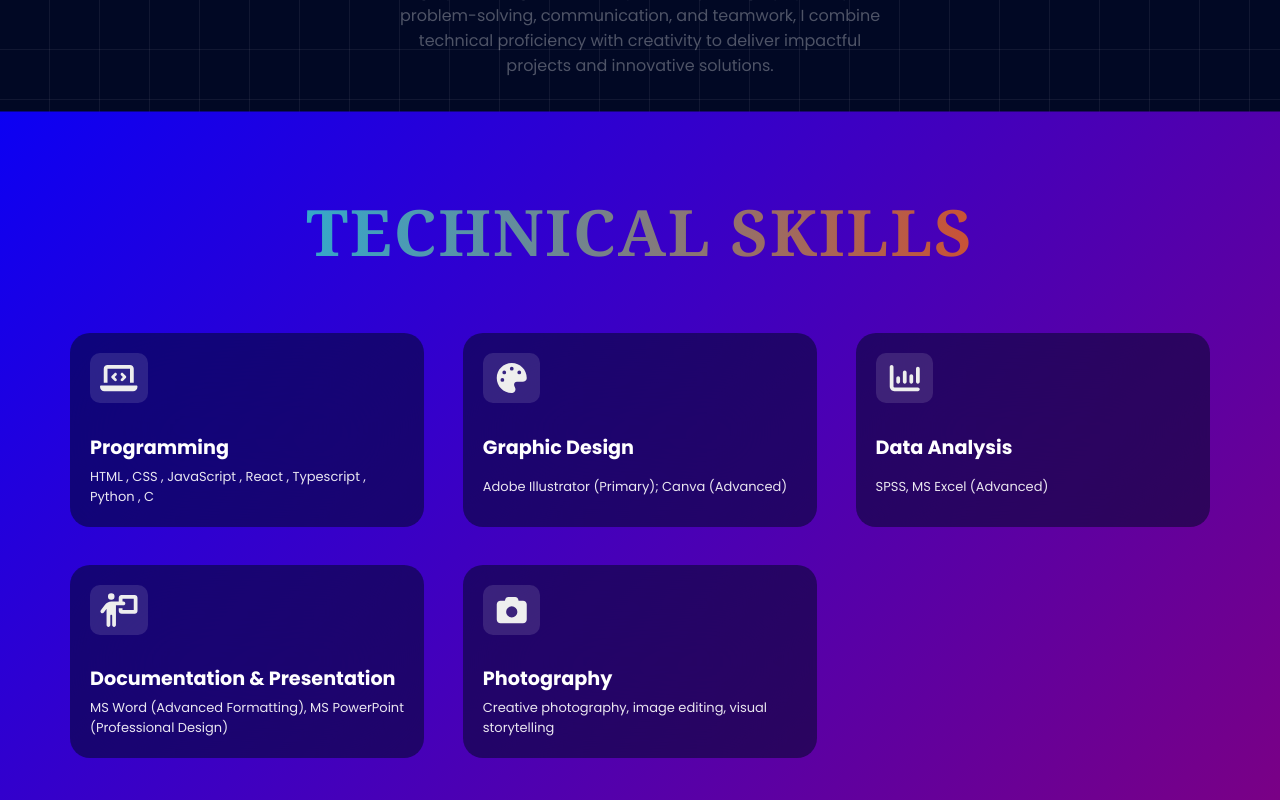
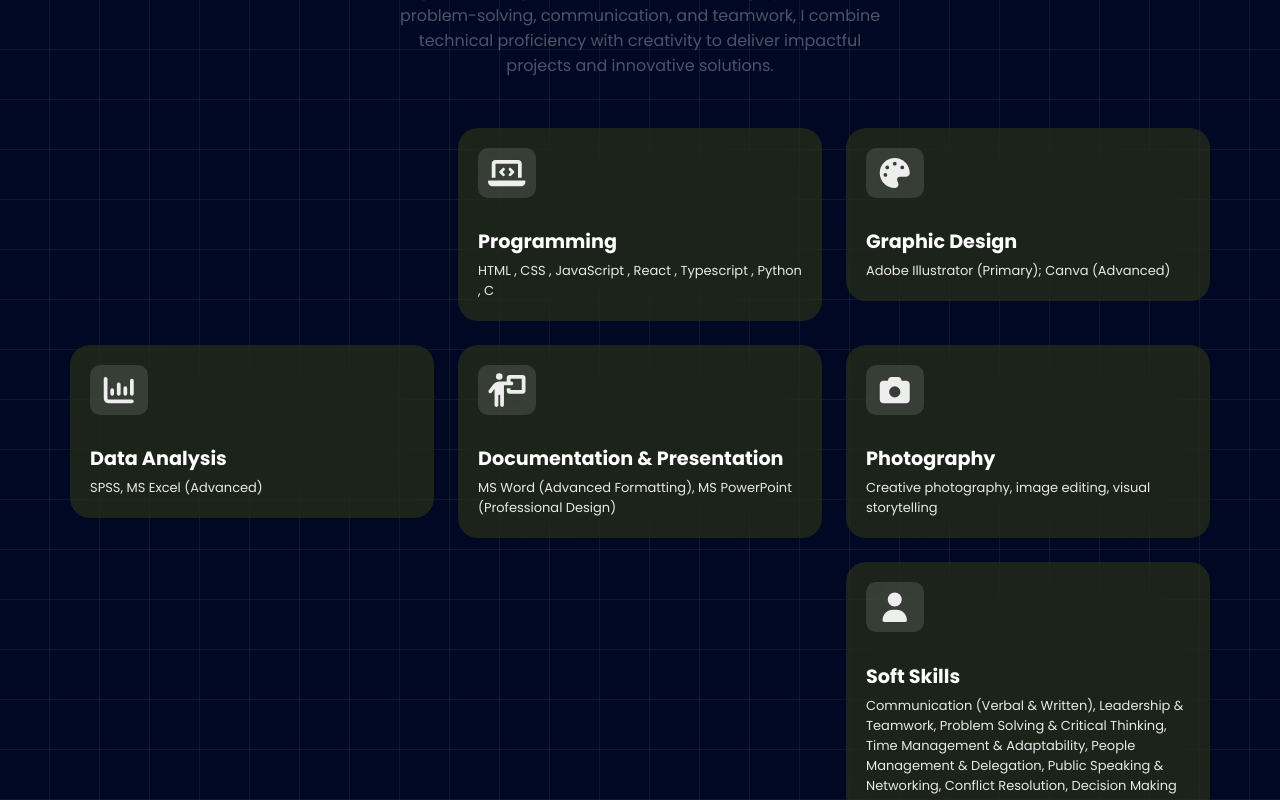
Before and after one commit to thornob/portfolio, a React (Create React App) app: page / in a window 1280 px wide. Shown: the part 1100-1900 px from the top of the page. Built offline with nearby package versions, Linux system fonts and the light colour scheme; a web font is replaced by a local one.

Commit message:
skill page re-organize

```diff
--- a/src/App.css
+++ b/src/App.css
@@ -187,51 +187,71 @@ section.skills {
         font-size: 1rem;
     }
 
-    .list h2 {
-        grid-column: 1 / -1;
-        display: block;
-        width: 100%;
-        text-align: center;
+    .list h2.technical-skills {
+    display: inline-block;
+    vertical-align: top;
+    margin-right: 20px;
+    text-align: left;       /* Align titles to the left */
+    padding-left: 10px;     /* Optional: add some left spacing */
     word-break: break-word;
     white-space: normal;
     overflow: visible;
-        font-size: clamp(2.5rem, 5vw, 6rem);
-        margin: 60px 0 20px;
+    font-size: 2rem;
     letter-spacing: 2px;
+    font-family: Georgia, 'Times New Roman', Times, serif;
+}
+    .list h2.soft-skills {
+    display: inline-block;
+    vertical-align: top;
+    margin-right: 20px;
+    text-align: left;
+    padding-left: 10px;
+    word-break: break-word;
+    white-space: normal;
+    overflow: visible;
+    font-size: 2rem;
+    letter-spacing: 2px;
+    font-family: Georgia, 'Times New Roman', Times, serif;
 }
 
 
+
+
+.soft-skills-list {
+    display: flex;
+    flex-wrap: wrap;
+    gap: 1.5rem;
+    flex: 1;
+}
+
+
+
+
+
 .technical-skills {
-        background: linear-gradient(90deg, #00c6ff, #ff3300);
+    background: linear-gradient(90deg, white);
     -webkit-background-clip: text;
     -webkit-text-fill-color: transparent;
 }
 
 .soft-skills {
-    background: linear-gradient(80deg, #00c6ff, #ff3300);
+    background: linear-gradient(80deg, white);
     -webkit-background-clip: text;
     -webkit-text-fill-color: transparent;
 }
-.soft-skills-list {
-    display: flex;
-    justify-content: center;
-    align-items: center;
-    flex-wrap: wrap;
-    gap: 2rem;                 /* spacing between cards */
 
-    & .item {
-        max-width: 600px;
-        flex: 1 1 auto;
-    }
-}
 
 
     & .list {
+        flex-wrap: wrap;
+        align-items: flex-start;
+        gap: 1.5rem;
+
         margin-top: 50px;
         display: grid;
         grid-template-columns: repeat(auto-fill, minmax(300px, 1fr));
         justify-content: space-between;
-        gap: 3vw;
+
         position: relative;
 
         &::before {
@@ -239,7 +259,7 @@ section.skills {
             content: '';
             width: 150%;
             height: 103%;
-            background-image: linear-gradient(-45deg, red, blue);
+
             top: 50%;
             left: 50%;
             transform: translate(-50%, -50%);
@@ -253,7 +273,7 @@ section.skills {
             backdrop-filter: blur(50px);
             padding: 20px;
             border-radius: 20px;
-            background-color: rgba(1, 8, 36, 0.53);
+            background-color: rgba(53, 62, 17, 0.53);
             display: flex;
             flex-direction: column;
             align-items: flex-start;
@@ -280,30 +300,6 @@ section.skills {
                 color: rgba(255, 255, 255, 0.9);
             }
         }
-    }
-
-    /* ===== Headings ===== */
-    & .technical-skills,
-    & .soft-skills {
-        font-size: 4vw;
-        font-weight: bold;
-        text-align: center;
-        margin-top: 40px;
-        margin-bottom: 20px;
-        margin-right: 200px;
-        display: flex;
-        align-items: center;
-        justify-content: center;
-    }
-
-    & .technical-skills {
-        font-family: 'Georgia', serif;
-        color: #00ff37; /* Blue */
-    }
-
-    & .soft-skills {
-        font-family: 'Georgia', serif;
-        color: #00ff37; /* Green */
     }
 }
 section.projects {
@@ -400,6 +396,8 @@ section.projects {
     border-radius: 10px;
     box-shadow: 0 20px 40px rgba(30, 144, 255, 0.5);
 }
+
+
 section.experiences {
   padding: 50px 20px;
 
```
Lines whose indentation alone changed are shown as unchanged.
